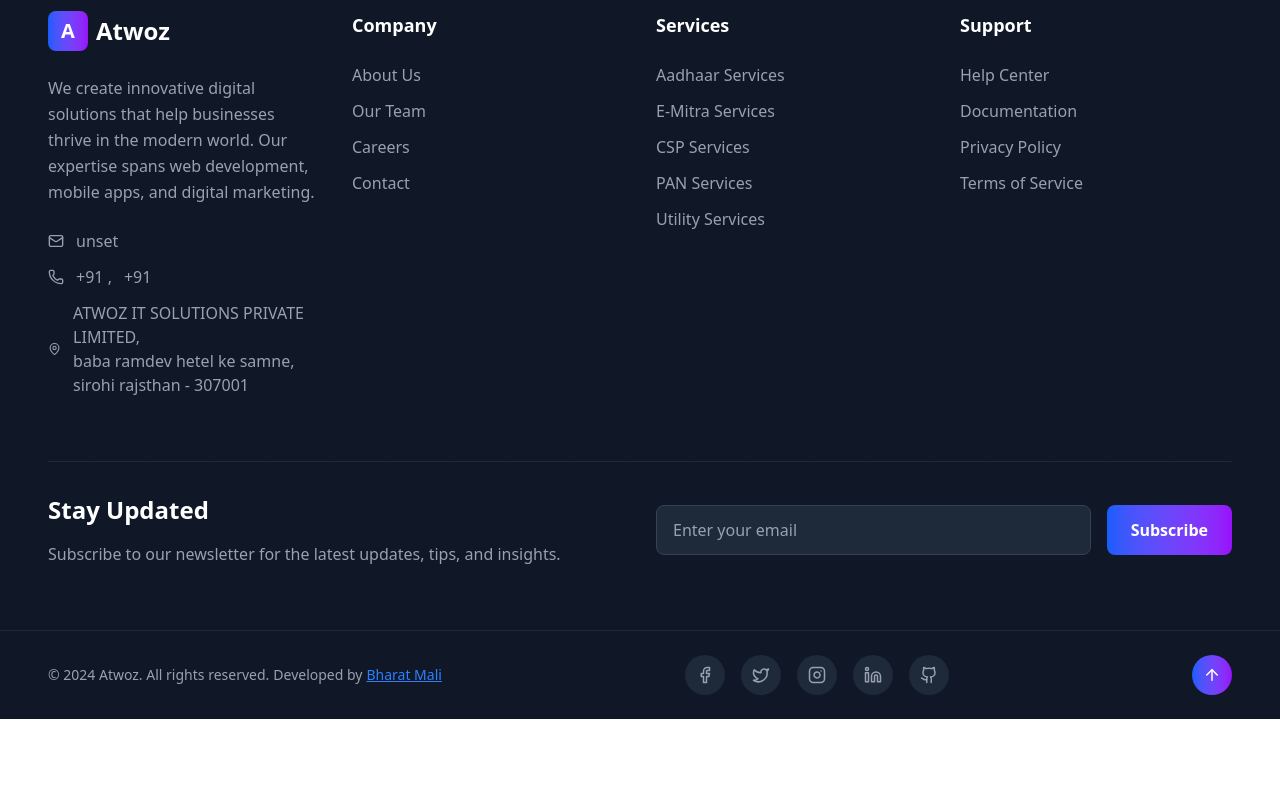
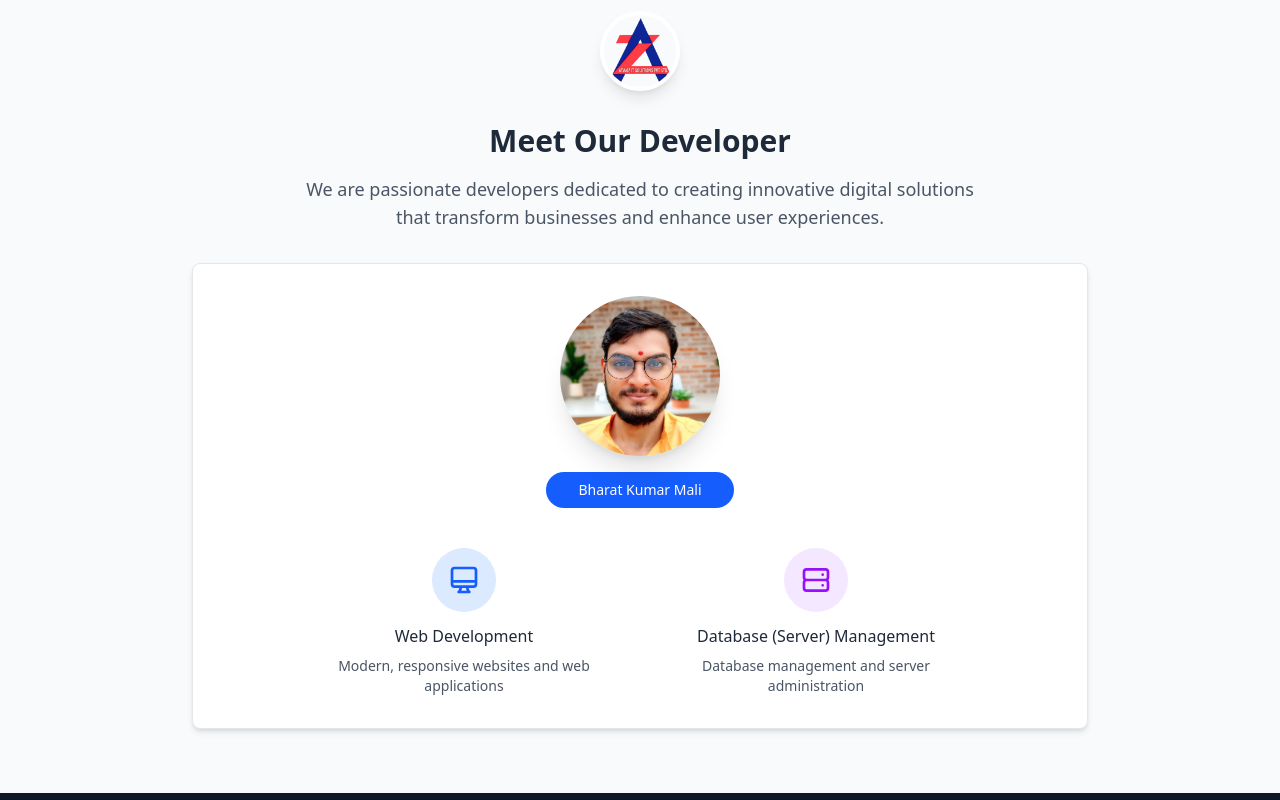
Before and after one commit to bharatkumarmali/atwoz_frontend, a React (Vite) app: page / in a window 1280 px wide. Shown: the part 1800-2600 px from the top of the page. Before the commit the page ends 2519 px from the top, so only its background shows below. Built offline with nearby package versions, Linux system fonts and the light colour scheme; no server answers.

Commit message:
Refactor ServicesPage component by removing the old ServicesPage file and updating the import path for ServicesPage in App.jsx. Add DelevoperSection to HomePage for enhanced service presentation.

```diff
--- a/src/App.jsx
+++ b/src/App.jsx
@@ -11,10 +11,10 @@ import Footer from "./components/Footer/Footer";
 import Sidebar from "./components/Sidebar/Sidebar";
 import BottomNav from "./components/BottomNav/BottomNav";
 import HomePage from "./pages/Home/HomePage";
-import ServicesPage from "./pages/Services/ServicesPage";
 import AboutPage from "./pages/About/AboutPage";
 import ContactPage from "./pages/Contact/ContactPage";
 import PortfolioPage from "./pages/Portfolio/PortfolioPage";
+import ServicesPage from "./pages/Services/ServiceMain/ServicesPage";
 import ServiceDetailPage from "./pages/Services/ServiceDetailPage";
 import AadharPage from "./pages/Services/Aadhar/AadharPage";
 import CspPage from "./pages/Services/Csp/CspPage";
--- /dev/null
+++ b/src/pages/Home/DelevoperSection.jsx
@@ -0,0 +1,103 @@
+import React from "react";
+
+const DelevoperSection = () => {
+  return (
+    <div className="py-16 bg-gray-50">
+      <div className="container mx-auto px-4">
+        <div className="max-w-4xl mx-auto">
+          {/* Top - Rounded Image */}
+          <div className="flex justify-center mb-8">
+            <div className="w-20 h-20 rounded-full overflow-hidden border-4 border-white shadow-lg">
+              <img
+                src="/logo.png"
+                alt="Developer"
+                className="w-full h-full object-cover"
+              />
+            </div>
+          </div>
+
+          {/* Center - Content */}
+          <div className="text-center mb-8">
+            <h2 className="text-3xl font-bold text-gray-800 mb-4">
+              Meet Our Developer
+            </h2>
+            <p className="text-lg text-gray-600 max-w-2xl mx-auto">
+              We are passionate developers dedicated to creating innovative
+              digital solutions that transform businesses and enhance user
+              experiences.
+            </p>
+          </div>
+
+          {/* Bottom - Description */}
+          <div className="bg-white rounded-lg p-8 border border-gray-200 shadow-md">
+            {/* Developer Image Section */}
+            <div className="flex justify-center mb-4">
+              <div className="w-40 h-40 rounded-full overflow-hidden shadow-xl">
+                <img
+                  src="/developer.jpg"
+                  alt="Developer Working"
+                  className="w-full h-full object-cover"
+                />
+              </div>
+            </div>
+
+            <div className="w-fit mx-auto bg-blue-600 text-white px-8 py-2 rounded-full text-sm font-medium">
+              Bharat Kumar Mali
+            </div>
+            <div className="grid md:grid-cols-2 gap-8 max-w-2xl mx-auto mt-10">
+              <div className="text-center">
+                <div className="w-16 h-16 bg-blue-100 rounded-full flex items-center justify-center mx-auto mb-3">
+                  <svg
+                    className="w-8 h-8 text-blue-600"
+                    fill="none"
+                    stroke="currentColor"
+                    viewBox="0 0 24 24"
+                  >
+                    <path
+                      strokeLinecap="round"
+                      strokeLinejoin="round"
+                      strokeWidth={2}
+                      d="M9.75 17L9 20l-1 1h8l-1-1-.75-3M3 13h18M5 17h14a2 2 0 002-2V5a2 2 0 00-2-2H5a2 2 0 00-2 2v10a2 2 0 002 2z"
+                    />
+                  </svg>
+                </div>
+                <h4 className="font-medium text-gray-800 mb-2">
+                  Web Development
+                </h4>
+                <p className="text-sm text-gray-600">
+                  Modern, responsive websites and web applications
+                </p>
+              </div>
+
+              <div className="text-center">
+                <div className="w-16 h-16 bg-purple-100 rounded-full flex items-center justify-center mx-auto mb-3">
+                  <svg
+                    className="w-8 h-8 text-purple-600"
+                    fill="none"
+                    stroke="currentColor"
+                    viewBox="0 0 24 24"
+                  >
+                    <path
+                      strokeLinecap="round"
+                      strokeLinejoin="round"
+                      strokeWidth={2}
+                      d="M5 12h14M5 12a2 2 0 01-2-2V6a2 2 0 012-2h14a2 2 0 012 2v4a2 2 0 01-2 2M5 12a2 2 0 00-2 2v4a2 2 0 002 2h14a2 2 0 002-2v-4a2 2 0 00-2-2m-2-4h.01M17 16h.01"
+                    />
+                  </svg>
+                </div>
+                <h4 className="font-medium text-gray-800 mb-2">
+                  Database (Server) Management
+                </h4>
+                <p className="text-sm text-gray-600">
+                  Database management and server administration
+                </p>
+              </div>
+            </div>
+          </div>
+        </div>
+      </div>
+    </div>
+  );
+};
+
+export default DelevoperSection;
--- a/src/pages/Home/HomePage.jsx
+++ b/src/pages/Home/HomePage.jsx
@@ -1,12 +1,14 @@
 import React from "react";
 import HeroSection from "../../components/HeroSection/HeroSection";
 import WeProvideSection from "./WeProvideSection";
+import DelevoperSection from "./DelevoperSection";
 
 const HomePage = () => {
   return (
     <div className="min-h-screen">
       <HeroSection />
       <WeProvideSection />
+      <DelevoperSection />
     </div>
   );
 };
--- a/src/pages/Services/ServicesPage.jsx
+++ b/src/pages/Services/ServiceMain/ServicesPage.jsx
@@ -350,7 +350,7 @@ const ServicesPage = () => {
       </section>
 
       {/* Services Section */}
-      <section ref={ref} className="py-16 sm:py-20 md:py-24">
+      <section ref={ref} className="pt-16 sm:pt-20 md:pt-24">
         <div className="container mx-auto px-6 sm:px-8 lg:px-12">
           <motion.div
             initial={{ opacity: 0, y: 30 }}
```
Also changed, not shown: public/developer.jpg (added).
